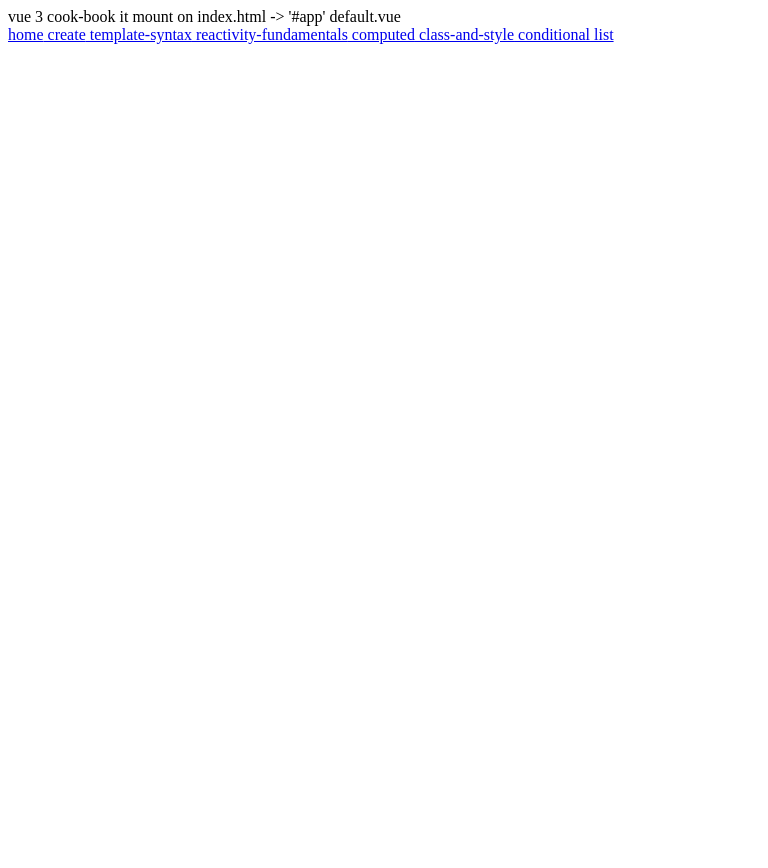
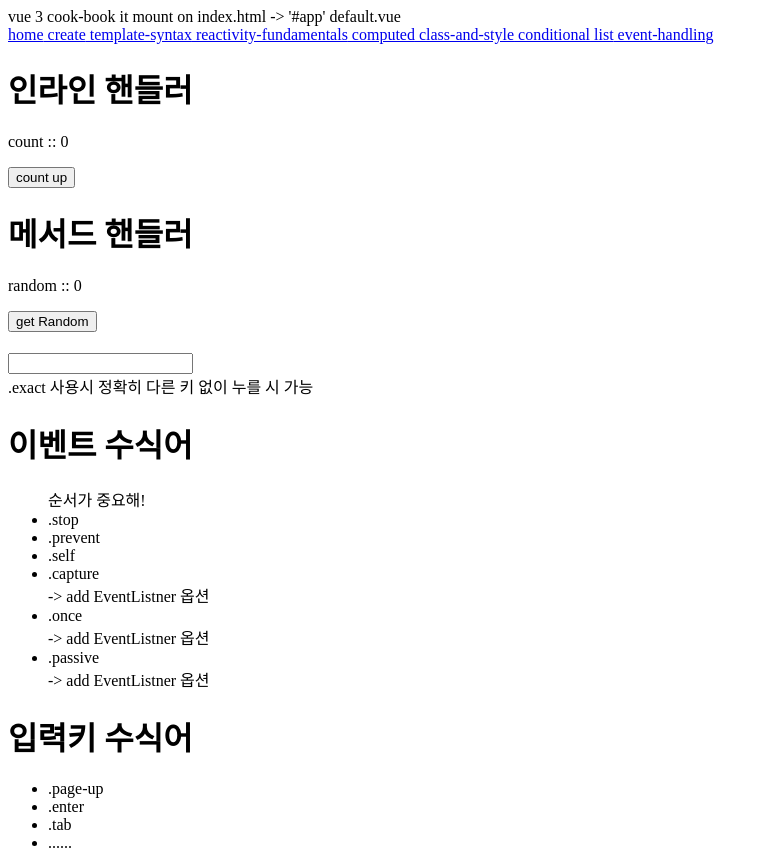
Before and after one commit to Nontrust/vue-3-cooking..., a Vue app: page /essentials/event-handling in a window 1280 px wide. Shown: the whole page, without its empty margins (0-768 px from the left). Before the commit the page ends 800 px from the top, so only its background shows below. Built offline with nearby package versions, Linux system fonts and the light colour scheme.

Commit message:
[5_event handling] learn how to bind with modifier @click @keydown ....

```diff
--- a/src/components/Default.vue
+++ b/src/components/Default.vue
@@ -12,6 +12,7 @@
    <router-link to="/essentials/class-and-style"> class-and-style</router-link>
    <router-link to="/essentials/conditional"> conditional</router-link>
    <router-link to="/essentials/list"> list</router-link>
+   <router-link to="/essentials/event-handling"> event-handling</router-link>
  </div>
 
 </template>
--- /dev/null
+++ b/src/page/essentials/EventHandling.vue
@@ -0,0 +1,54 @@
+<script setup>
+import {ref} from "vue";
+import List from "@/page/essentials/list.vue";
+
+const count = ref(0)
+const random = ref(0)
+const inputVal = ref('')
+const getRandomCount = (event) => {
+    if(event){
+        alert(event.target.id)
+    }
+    random.value = Math.round(Math.random()*100)
+}
+</script>
+
+<template>
+    <div>
+        <h1>인라인 핸들러</h1>
+        <p> count :: {{count}}</p>
+        <button @click="count++">
+            count up
+        </button>
+        <h1>메서드 핸들러</h1>
+        <p> random :: {{random}}</p>
+        <button id="hello" @click="getRandomCount">
+            get Random
+        </button>
+        <h1></h1>
+        <input v-model="inputVal" />
+    </div>
+    <div>
+        .exact 사용시 정확히 다른 키 없이 누를 시 가능
+        <h1>이벤트 수식어</h1>
+        <ul>순서가 중요해!
+            <li>.stop</li>
+            <li>.prevent</li>
+            <li>.self</li>
+            <li>.capture</li> -> add EventListner 옵션
+            <li>.once</li> -> add EventListner 옵션
+            <li>.passive</li> -> add EventListner 옵션
+        </ul>
+        <h1>입력키 수식어</h1>
+        <ul>
+            <li>.page-up</li>
+            <li>.enter</li>
+            <li>.tab</li>
+            <li>......</li>
+        </ul>
+    </div>
+</template>
+
+<style lang="scss" scoped>
+
+</style>
--- a/src/route/index.js
+++ b/src/route/index.js
@@ -12,6 +12,7 @@ import Computed from "@/page/essentials/Computed.vue";
 import ClassAndStyle from "@/page/essentials/ClassAndStyle.vue";
 import Conditional from "@/page/essentials/Conditional.vue";
 import List from "@/page/essentials/list.vue";
+import EventHandling from "@/page/essentials/EventHandling.vue";
 
 
 /**
@@ -26,6 +27,7 @@ const routes = [
     {path:'/essentials/class-and-style', component:ClassAndStyle},
     {path:'/essentials/conditional', component:Conditional},
     {path:'/essentials/list', component:List},
+    {path:'/essentials/event-handling', component:EventHandling},
 ];
 
 /**
```
